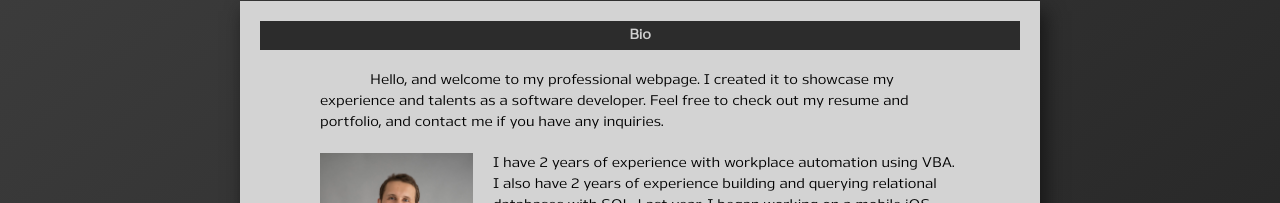
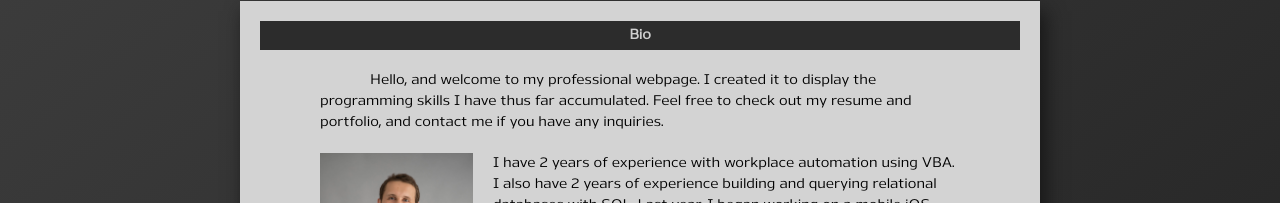
Before and after one commit to schvetsov/PortfolioWebsite, a React (Create React App) app: page / in a window 1280 px wide. Shown: the part 573-776 px from the top of the page. Built offline with nearby package versions, Linux system fonts and the light colour scheme; some icons are missing.

Commit message:
Changes to bio

```diff
--- a/src/Pages/Home.js
+++ b/src/Pages/Home.js
@@ -27,8 +27,8 @@ class Home extends Component {
             </div>
           </div>
             <div className="bio">
-              Hello, and welcome to my professional webpage. I created it to showcase my experience and talents
-              as a software developer. Feel free to check out my resume and portfolio, and contact me if you have
+              Hello, and welcome to my professional webpage. I created it to display the programming skills I have thus far accumulated.
+              Feel free to check out my resume and portfolio, and contact me if you have
               any inquiries.
             </div>
           <div className="pictureText">
--- a/src/Pages/Portfolio.js
+++ b/src/Pages/Portfolio.js
@@ -22,7 +22,7 @@ class Portfolio extends Component {
                 <div className="pictureText">
                     <img className="logo1" src={pic2} />
                     <div className="logo1">
-                        I built this website completely from scratch with HTML and CSS using the React library.
+                        I built this website completely from scratch with HTML, CSS, and Javascript using React.
                         I did not use any templates or Bootstrap, because I wanted to learn the fundamentals of
                         web design.
                     </div>
```
